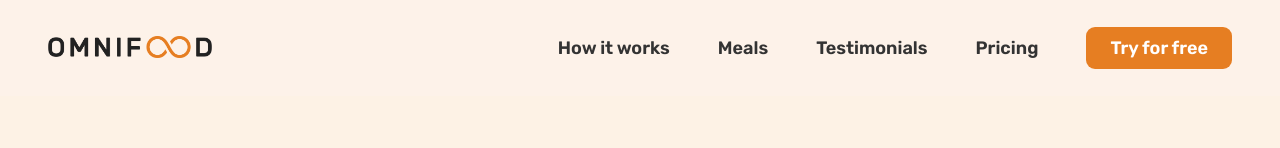
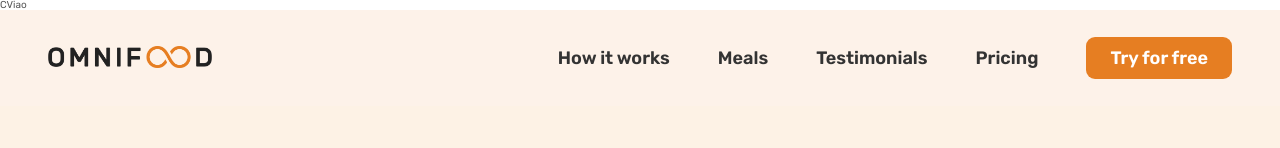
Before and after one commit to KevAtta/Omnifood-Project, a plain HTML site: page Project/index.html in a window 1280 px wide. Shown: the top 148 px of the page. Drawn offline with nearby package versions, Linux system fonts and the light colour scheme.

Commit message:
Added new string

```diff
--- a/Project/index.html
+++ b/Project/index.html
@@ -23,6 +23,7 @@
       href="https://fonts.googleapis.com/css2?family=Rubik:wght@400;500;600;700&display=swap"
       rel="stylesheet"
     />
+    <p>CViao</p>
 
     <!-- collega il file css all'html -->
     <link href="css/style.css" rel="stylesheet" />
```
